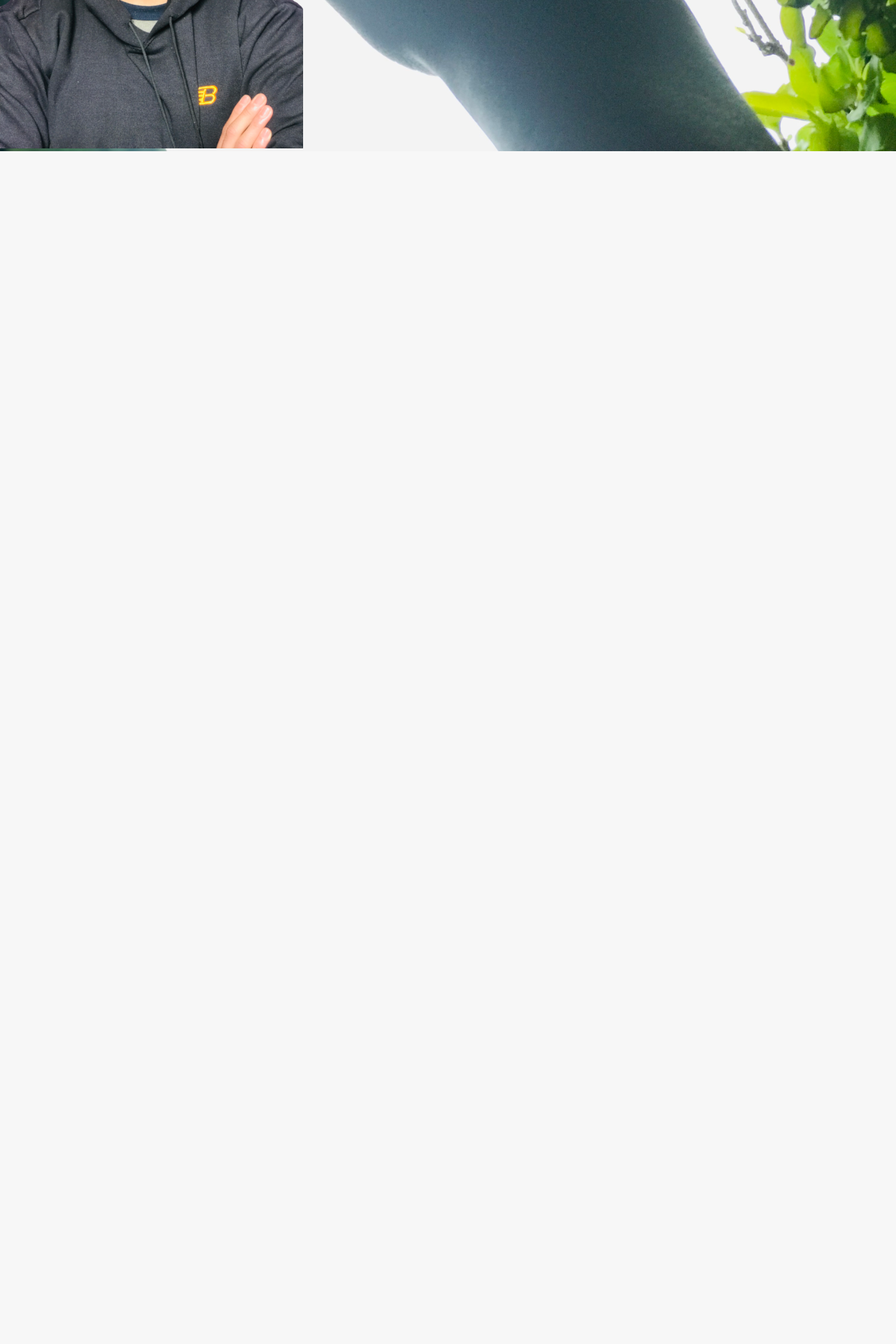
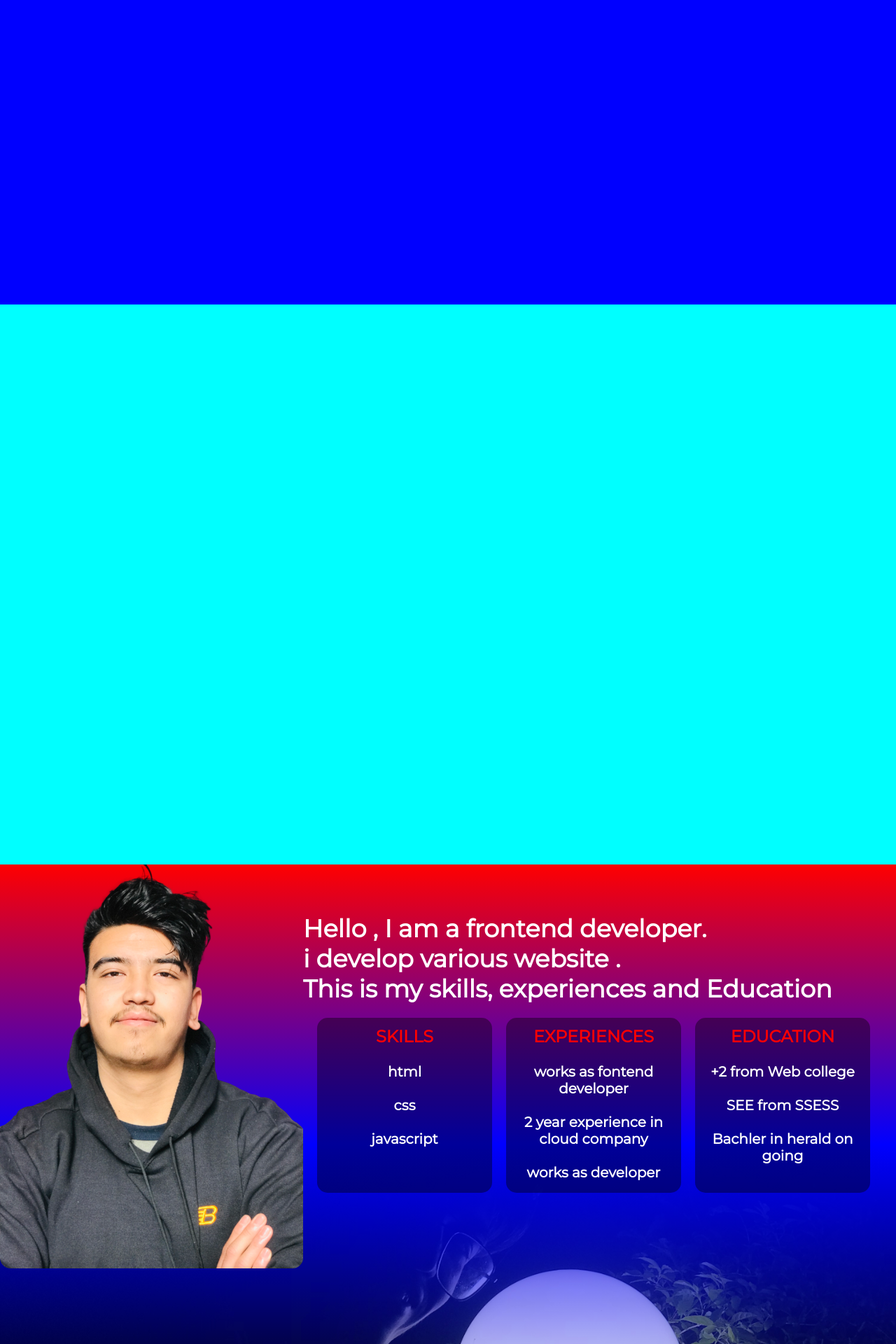
Before and after one commit to SamirShrestha332/Web-technologies, a PHP site: page / in a window 1280 px wide. Shown: the part 1240-3160 px from the top of the page at 70% size. Before the commit the page ends 1456 px from the top, so only its background shows below. Run offline with PHP 8.4, Linux system fonts and the light colour scheme; some libraries are stand-ins or nearby versions.

Commit message:
Add files via upload

```diff
--- a/portfolio website/index.html
+++ b/portfolio website/index.html
@@ -5,6 +5,7 @@
     <meta http-equiv="X-UA-Compatible" content="IE=edge">
     <meta name="viewport" content="width=device-width, initial-scale=1.0">
     <title>Document</title>
+    <script src="https://kit.fontawesome.com/4cdd41c8d6.js" crossorigin="anonymous"></script>
     <link rel="stylesheet" href="style.css">
     <script src="https://kit.fontawesome.com/4cdd41c8d6.js" crossorigin="anonymous"></script>
 </head>
@@ -23,21 +24,64 @@
                 <li id="cont"><a href="#Contact">Contact me</a></li>
             </ul>
         </nav>
-        </div>
-</header>
+    </header>
+</div>
+<!----------Home--------->
 <div id="Home">
   <div class="intro">
     <h1>
         Hello! My name is <span style="color:red"> SAMIR</span> Shrestha
     </h1>
     </div>
+    <div class="myself">
+
+    </div>
 </div>
-<div id="services"></div>
-<div id="project"></div>
-<div id="about">
-<img src="me.png">
+<!--------services--------->
+<div id="services">
 
 </div>
-<div id="Contact"></div>
+<!----------Project----------->
+<div id="project">
+
+</div>
+<!------------About ------------->
+<div id="about">
+<div  class="image">
+<img src="me.png">
+</div>
+<div id="introduction">
+<p> Hello , I am a frontend developer.<br> i develop various website  .<br>  This  is  my skills, experiences and Education</p>
+<div class="choice">
+<div class="skills">
+    <p>skills</p><br>
+    <ul>
+        <li>html</li><br>
+        <li>css</li><br>
+        <li>javascript</li>
+    </ul>
+</div>
+<div class="experiences">
+    <p>experiences</p><br>
+    <ul>
+        <li>works as fontend developer</li><br>
+        <li>2 year experience in cloud company</li><br>
+        <li>works as developer</li>
+    </ul>
+</div>
+<div class="education">
+    <p>education</p><br>
+    <ul>
+        <li>+2 from Web college</li><br>
+        <li>SEE from SSESS</li><br>
+        <li>Bachler in herald on going</li>
+    </ul>
+</div>
+</div>
+</div>
+</div>
+<!----------Contacts-------->
+<div id="Contact">
+</div>
 </body>
 </html>
--- a/portfolio website/portfoliocss/page1.css
+++ b/portfolio website/portfoliocss/page1.css
@@ -1,6 +1,6 @@
 
 body{
-    background-image:url("background.jpg");
+    background-image:url("samir.jpg");
     background-size: cover;
     background-attachment: fixed;
 }
@@ -40,6 +40,7 @@ nav ul li a{
 header{
     height:75px;
     background-color:black;
+    background:transparent;
     position: sticky;
     top:0px;
 
@@ -75,6 +76,7 @@ header{
         top:70px;
         text-align: center;
         transition: all .8s;
+        display:none;
     }
     #cont{
         border:none;
@@ -93,22 +95,28 @@ header{
     }
 }
 #Home{
- width:100%;
+ width:100vw;
  height:100vh;
  display: flex;
-    text-align: center;
-    text-align: center;
-    margin-left:40px;
+text-align: center;
+
 }
 #Home h1{
     color:white;
+    font-size:50px;
 }
  #Home .intro{
     background-color:rgb(0,0,0,0.5);
     width:600px;
-    height:250px;
-    margin-top:2rem;
+    height:400px;
+    margin-top:4rem;
+    margin-left:2rem;
     text-align: center;
     padding:30px;
     border-radius:10px;
+    transition:1s;
  }
+ #Home .intro:hover{
+    background:linear-gradient(0deg, transparent,blue);
+    transition:2s;
+ }
--- a/portfolio website/portfoliocss/page2.css
+++ b/portfolio website/portfoliocss/page2.css
@@ -0,0 +1,5 @@
+#services{
+    width:100%;
+    height:100vh;
+    background-color: blue;
+}
--- a/portfolio website/portfoliocss/page3.css
+++ b/portfolio website/portfoliocss/page3.css
@@ -0,0 +1,57 @@
+#about{
+    width:100%;
+    height:100vh;
+    display: flex;
+    flex-direction: row;
+    flex-wrap: nowrap;
+    background:linear-gradient(0deg,transparent,blue,red)
+}
+#about .image img{
+
+    border-radius:15px;
+}
+#about #introduction{
+    width:fit-content;
+    height:auto;
+    font-size:35px;
+    font-weight: bolder;
+    color:white;
+    margin-top: 2em;
+}
+ .skills,.experiences,.education{
+    width:250px;
+    height:250px;
+    background-color: rgba(0, 0, 0, 0.4);
+    color:white;
+    border-radius:15px;
+    text-align: center;
+    font-size:20px
+
+
+}
+.choice{
+    display: flex;
+    gap:20px;
+    padding:20px;
+}
+.experiences p{
+    font-size:larger;
+    text-transform: uppercase;
+    color:red;
+    margin-top:12px;
+}
+.skills p{
+    font-size:larger;
+    text-transform: uppercase;
+    color:red;
+    margin-top:12px;
+}
+.education p{
+    font-size:larger;
+    text-transform: uppercase;
+    color:red;
+    margin-top:12px;
+}
+li{
+    list-style: none;
+}
--- a/portfolio website/portfoliocss/page4.css
+++ b/portfolio website/portfoliocss/page4.css
@@ -0,0 +1,5 @@
+#project{
+    width:100vw;
+    height:100vh;
+    background-color: aqua;
+}
--- a/portfolio website/portfoliocss/page5.css
+++ b/portfolio website/portfoliocss/page5.css
@@ -0,0 +1,5 @@
+#Contact{
+    width:100%;
+    height:100vh;
+    background-color:green;
+}
```
